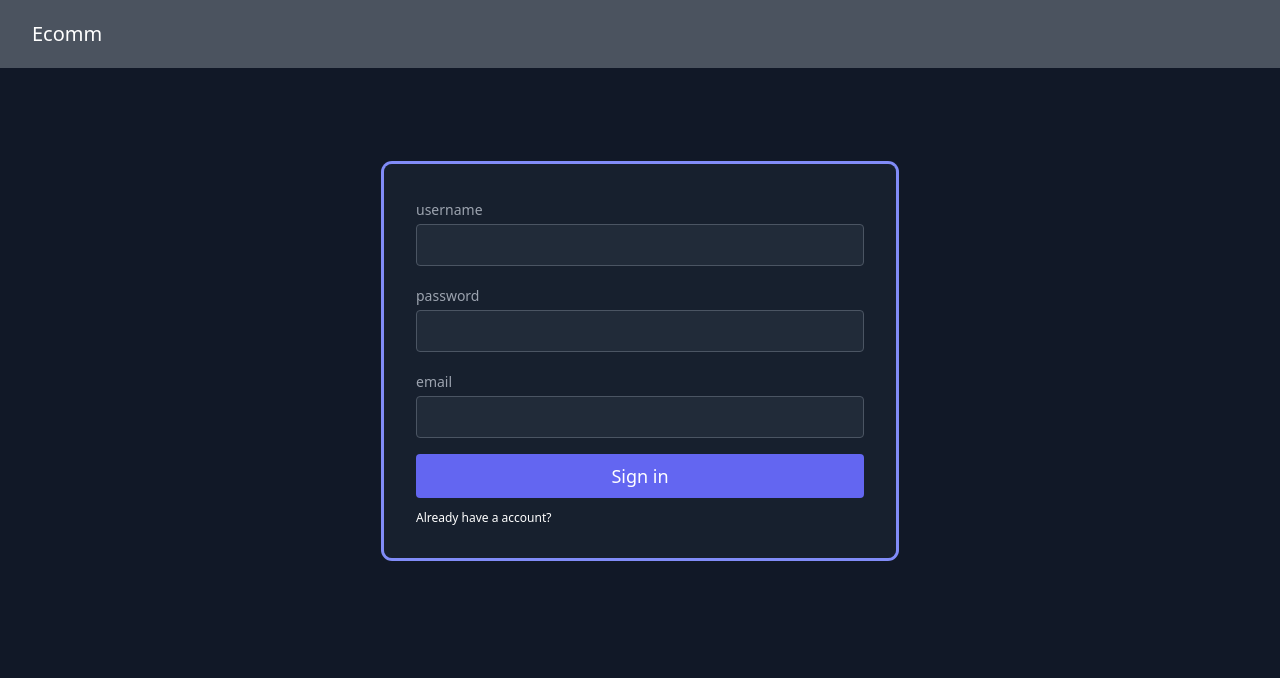
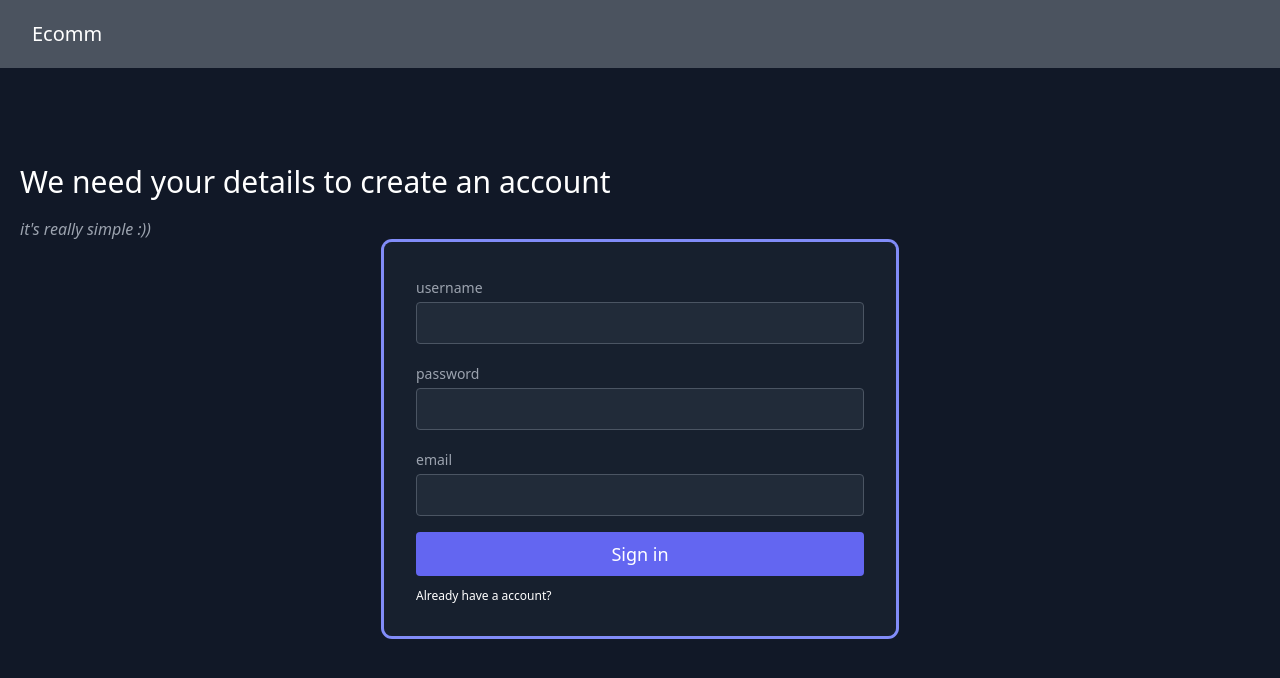
Before and after one commit to saxenabhishek/symmetrical-chainsaw, a Next.js app in the folder frontend/: page /signup in a window 1280 px wide. Shown: the top 678 px of the page. Built offline with nearby package versions, Linux system fonts and the light colour scheme.

Commit message:
🚧 Signup text

```diff
--- a/frontend/pages/signup.js
+++ b/frontend/pages/signup.js
@@ -42,7 +42,13 @@ export default function signin() {
           }}
         >
           {({ isSubmitting }) => (
-            //   username
+            <>
+              <h1 className="title-font font-medium text-3xl text-white">
+                We need your details to create an account
+              </h1>
+              <p className="leading-relaxed mt-4 italic">
+                it's really simple :))
+              </p>
               <Form className="max-w-lg bg-gray-800 bg-opacity-50 rounded-lg ring ring-indigo-400 p-8 flex flex-col mx-auto w-full mt-10 md:mt-0">
                 {text && <p className="text-indigo-500">{text}</p>}
                 <FormField name="username" type="name" />
@@ -61,6 +67,7 @@ export default function signin() {
                   </p>
                 </Link>
               </Form>
+            </>
           )}
         </Formik>
       </div>
```
Lines whose indentation alone changed are shown as unchanged.
